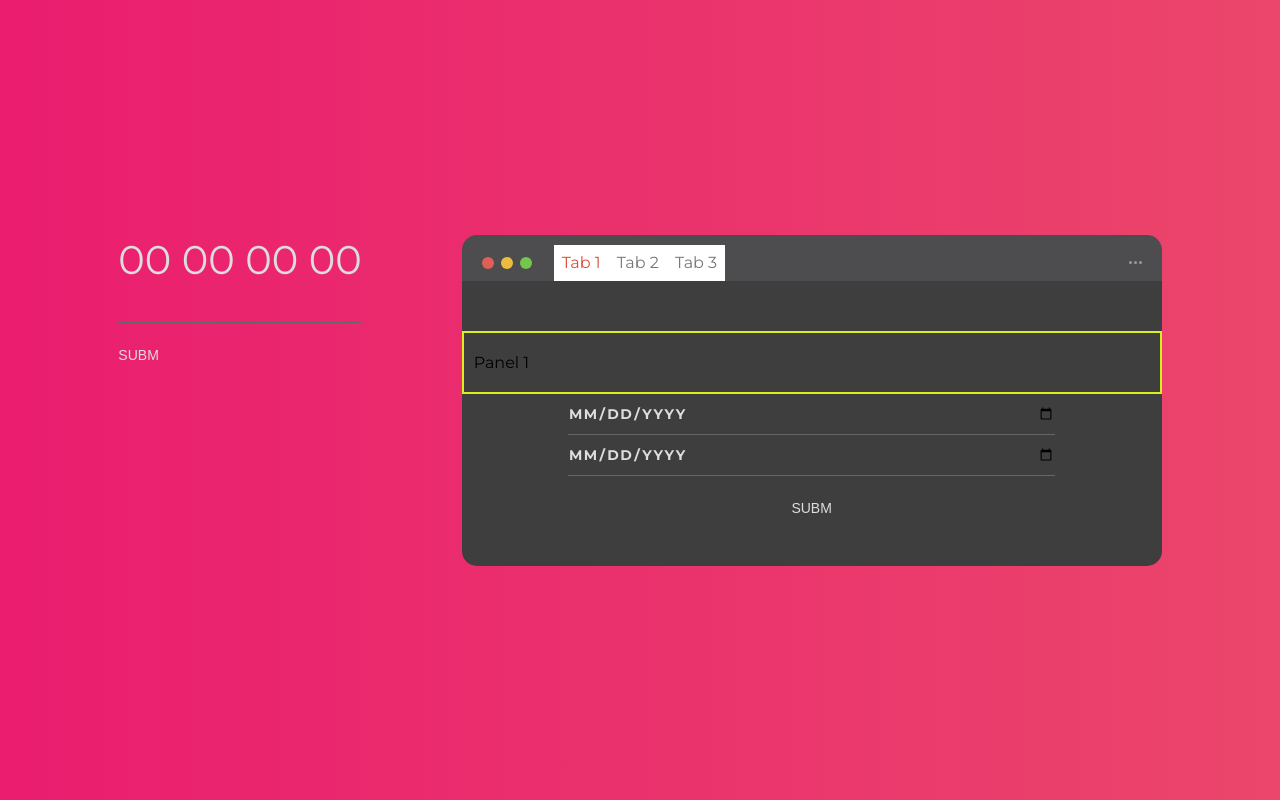
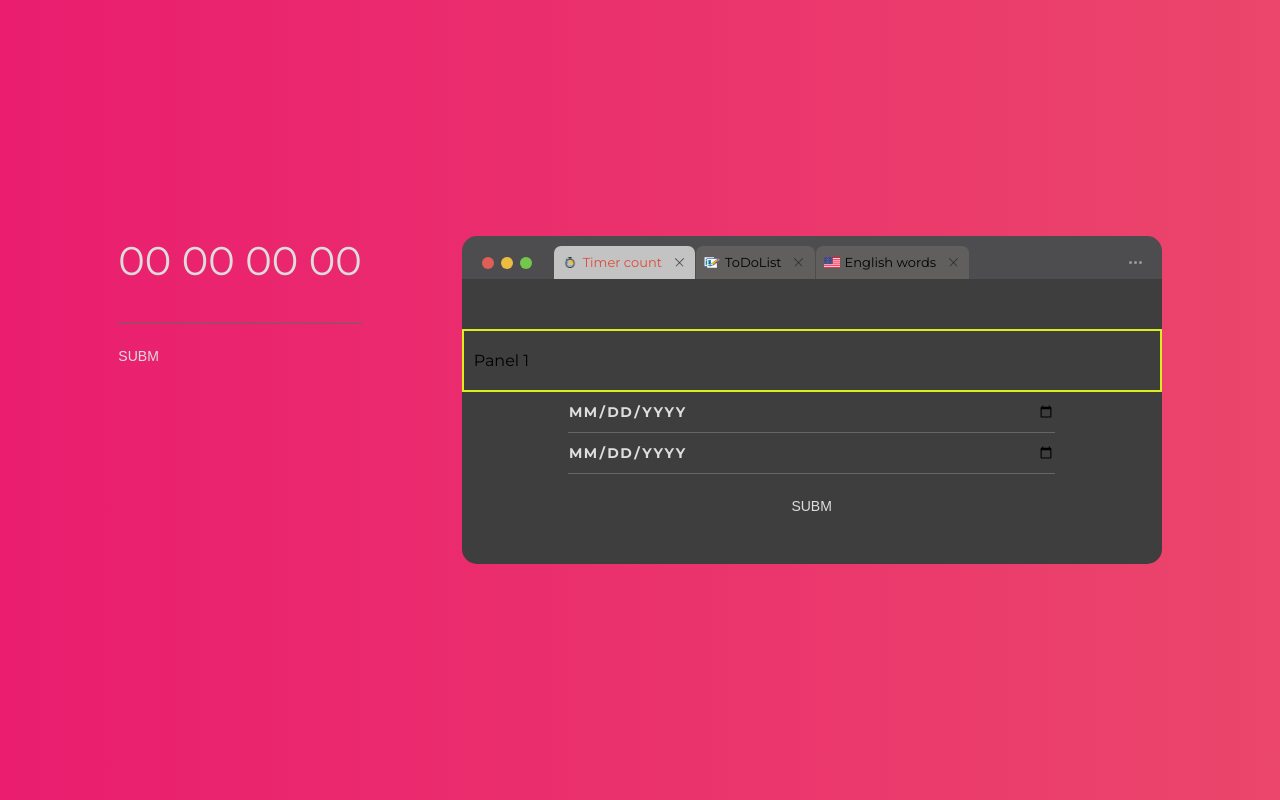
Before and after one commit to stavbers/lastDay, a plain HTML site: page index.html in a window 1280 px wide. Drawn offline with Linux system fonts and the light colour scheme.

Commit message:
finally css tabs

```diff
--- a/index.css
+++ b/index.css
@@ -107,7 +107,7 @@ display: block;
   content: '';
   display: none;
   top: 4px;
-  left: 2.4px;
+  left: 1.65px;
   width: 8px;
   height: 1px;
   border-bottom: 1.5px solid rgba(131, 1, 0, 0.7);
@@ -220,24 +220,66 @@ display: block;
   width: 100%;
   display: flex;
   overflow: hidden;
-  height: 36px;
-  line-height: 36px;
+  height: 33px;
+  line-height: 33px;
+
 }
 
 .tabs .tab {
-  /* float: left; */
-
-  background: white;
-  color: #777777;
-  /* height: 31px; */
-  /* margin: 2px 8px 0; */
+  display: flex;
+  align-items: center;
+  vertical-align: middle;
+  background: rgb(97 94 94);
+  color: #000;
+  font-size: 13px;
+  font-weight: 500;
   padding: 0 8px;
+  margin-right: 1px;
   cursor: pointer;
+  border-top-left-radius: 7px;
+  border-top-right-radius: 7px;
 }
-
+.tab .tab__favi{
+vertical-align: middle;
+width: 16px;
+height: 11px;
+margin-right: 5px;
+}
+.tab .tab__text {
+  margin-right: 10px;
+}
+.tab .tab__close {
+  display: block;
+  position: relative;
+  height: 11px;
+  padding-right: 15px;
+}
+.tab .tab__close:hover {
+  /* background-color: rgb(195, 195, 195); */
+  background-color: rgb(195, 195, 195);
+  height: 15px;
+  width: 15px;
+  border-radius: 50%;
+}
+.tab__close::before, .tab__close::after {
+  position: absolute;
+  content: '';
+  /* display: none; */
+  top: 4px;
+  left: 1.65px;
+  width: 11px;
+  height: 1px;
+  border-bottom: 1.2px solid rgba(35, 35, 35, 0.7);
+}
+.tab__close::before{
+  transform: rotate(45deg);
+}
+.tab__close::after{
+  transform: rotate(-45deg);
+}
 .tabs .tab_active {
   color: #dd4b39;
-  /* border-bottom: 3px solid #dd4b39; */
+  background-color: rgb(195, 195, 195);
 }
 
 .panels .panel {
--- a/index.html
+++ b/index.html
@@ -27,9 +27,21 @@
           <div class="header-button__btn header-button--minimize"></div>
         </div>
         <div class='tabs'>
-          <div class='tab tab_active'>Tab 1</div>
-          <div class='tab'>Tab 2</div>
-          <div class='tab'>Tab 3</div>
+          <div class='tab tab_active'>
+            <img class="tab__favi" src="img/timer.png" alt="timer">
+            <span class="tab__text">Timer count</span>
+            <span class="tab__close"></span>
+          </div>
+          <div class='tab'>
+            <img class="tab__favi" src="img/todolist.png" alt="timer">
+            <span class="tab__text">ToDoList</span>
+            <span class="tab__close"></span>
+          </div>
+          <div class='tab'>
+            <img class="tab__favi" src="img/usa.png" alt="timer">
+            <span class="tab__text">English words</span>
+            <span class="tab__close"></span>
+          </div>
         </div>
         <div class="screen__header-dots header-dots">
           <div class="header-dots__ellipsis"></div>
@@ -51,8 +63,8 @@
 
 
         <div class="form-wrp">
-            <input type="date"  id="last-date">
-            <input type="date"  id="now-date">
+          <input type="date" id="last-date">
+          <input type="date" id="now-date">
           <button class="date__btn">subm</button>
           <div class="out"></div>
         </div>
--- a/index.js
+++ b/index.js
@@ -186,6 +186,7 @@ function hideTab(){
   })
 }
 function showTab(e, index){
+  console.log(e.target)
   e.target.classList.add('tab_active');
   panel[index].classList.add('panel_active')
 }
```
Also changed, not shown: img/timer.png (added), img/todolist.png (added), img/usa.png (added), 2 other files. Lines whose indentation alone changed are shown as unchanged.
